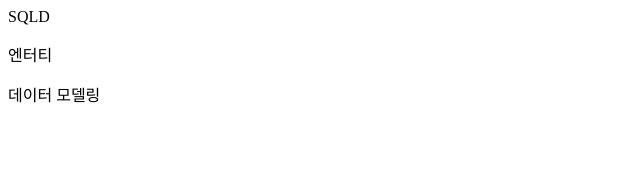
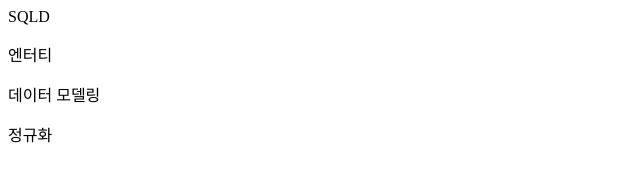
Before and after one commit to Laplace888/DevNote, a plain HTML site: page index.html in a window 1280 px wide. Shown: the full height of the page, 0-640 px from the left. Drawn offline with Linux system fonts and the light colour scheme.

Commit message:
정규화

```diff
--- a/index.html
+++ b/index.html
@@ -10,5 +10,6 @@
   <div class="sqld">SQLD</div>
   <p>엔터티</p>
   <p>데이터 모델링</p>
+  <p>정규화</p>
 </body>
 </html>
```
